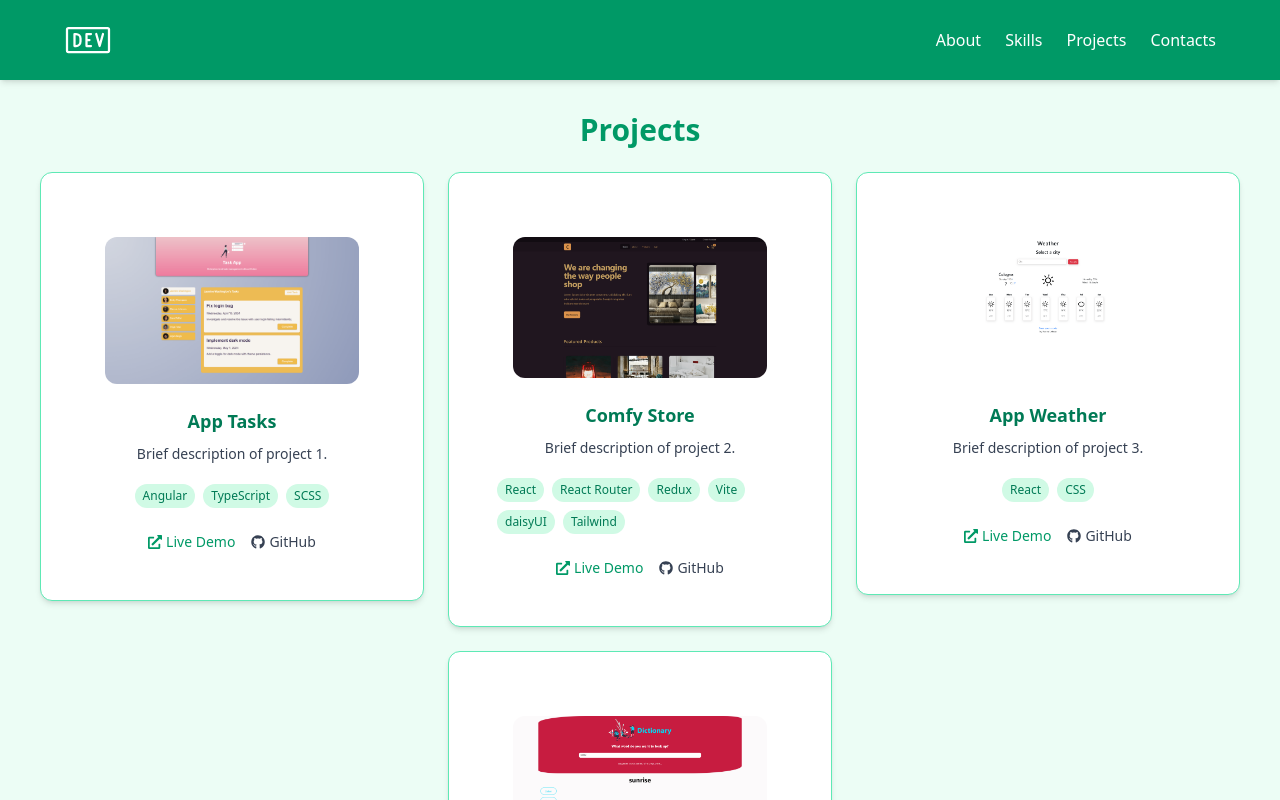
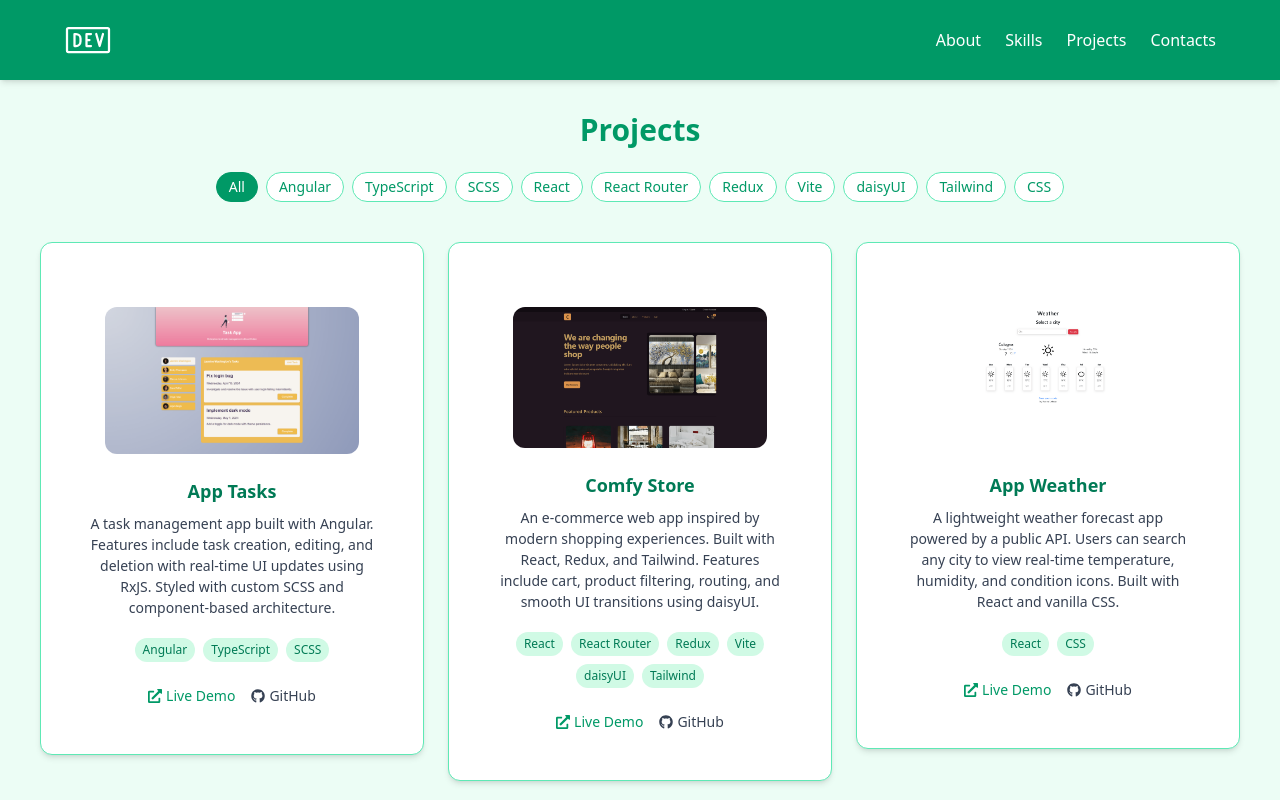
Before and after one commit to Yko-koshka/my-portfolio, a React (Vite) app: page /projects in a window 1280 px wide. Shown: the top 800 px of the page. Built offline with nearby package versions, Linux system fonts and the light colour scheme.

Commit message:
implemented project descriptions, tag-based filtering, and added tags array

```diff
--- a/src/data.ts
+++ b/src/data.ts
@@ -8,37 +8,45 @@ export const projects: Project[] = [
   {
     id: 1,
     title: 'App Tasks',
-    description: 'Brief description of project 1.',
+    description:
+      'A task management app built with Angular. Features include task creation, editing, and deletion with real-time UI updates using RxJS. Styled with custom SCSS and component-based architecture.',
     stack: ['Angular', 'TypeScript', 'SCSS'],
     imgSrc: project1Img,
     githubLink: 'https://github.com/Yko-koshka/app-task-angular.github.io',
     demoLink: 'https://rococo-stroopwafel-5c3b4e.netlify.app/',
+    tags: ['dashboard', 'productivity', 'angular'],
   },
   {
     id: 2,
     title: 'Comfy Store',
-    description: 'Brief description of project 2.',
+    description:
+      'An e-commerce web app inspired by modern shopping experiences. Built with React, Redux, and Tailwind. Features include cart, product filtering, routing, and smooth UI transitions using daisyUI.',
     stack: ['React', 'React Router', 'Redux', 'Vite', 'daisyUI', 'Tailwind'],
     imgSrc: project2Img,
     githubLink: 'https://github.com/Yko-koshka/react-comfy-store',
     demoLink: 'https://superlative-naiad-f687ef.netlify.app/',
+    tags: ['ecommerce', 'frontend', 'react'],
   },
   {
     id: 3,
     title: 'App Weather',
-    description: 'Brief description of project 3.',
+    description:
+      'A lightweight weather forecast app powered by a public API. Users can search any city to view real-time temperature, humidity, and condition icons. Built with React and vanilla CSS.',
     stack: ['React', 'CSS'],
     imgSrc: project3Img,
     githubLink: 'https://github.com/Yko-koshka/react-weather-app',
     demoLink: 'https://verdant-tanuki-0af510.netlify.app/',
+    tags: ['weather', 'api', 'react'],
   },
   {
     id: 4,
     title: 'App Dictionary',
-    description: 'Brief description of project 4.',
+    description:
+      'A dictionary app allowing users to search for word meanings, phonetics, and audio pronunciation. Built with React and CSS, it fetches data from a public dictionary API.',
     stack: ['React', 'CSS'],
     imgSrc: project4Img,
     githubLink: 'https://github.com/Yko-koshka/react-dictionary-app',
     demoLink: 'https://bejewelled-bienenstitch-4e6407.netlify.app/',
+    tags: ['dictionary', 'api', 'react'],
   },
 ];
--- a/src/pages/Projects.tsx
+++ b/src/pages/Projects.tsx
@@ -1,8 +1,18 @@
-import { motion } from 'framer-motion';
+import { useState } from 'react';
+import { motion, AnimatePresence } from 'framer-motion';
 import { projects } from '../data';
 import { FaGithub, FaExternalLinkAlt } from 'react-icons/fa';
 
+const allTags = ['All', ...new Set(projects.flatMap((p) => p.stack))];
+
 const Projects = () => {
+  const [activeTag, setActiveTag] = useState('All');
+
+  const filteredProjects =
+    activeTag === 'All'
+      ? projects
+      : projects.filter((project) => project.stack.includes(activeTag));
+
   return (
     <section className="py-28 bg-emerald-50 text-emerald-900 text-center">
       <motion.div
@@ -10,12 +20,56 @@ const Projects = () => {
         animate={{ opacity: 1, y: 0 }}
         transition={{ duration: 0.6, ease: 'easeOut' }}
       >
-        <h2 className="text-3xl font-bold text-center text-emerald-600">
-          Projects
-        </h2>
-        <div className="flex justify-center flex-wrap gap-6 mt-6">
-          {projects.map((project) => (
-            <motion.div key={project.id} whileHover={{ scale: 1.05 }}>
+        <h2 className="text-3xl font-bold text-emerald-600">Projects</h2>
+
+        {/* Filter Controls */}
+        <div className="mt-6">
+          {/* Mobile: Dropdown */}
+          <div className="block sm:hidden">
+            <select
+              value={activeTag}
+              onChange={(e) => setActiveTag(e.target.value)}
+              className="p-2 border border-emerald-300 rounded-md text-emerald-700 bg-white"
+            >
+              {allTags.map((tag) => (
+                <option key={tag} value={tag}>
+                  {tag}
+                </option>
+              ))}
+            </select>
+          </div>
+
+          {/* Desktop: Buttons */}
+          <div className="hidden sm:flex flex-wrap justify-center gap-2">
+            {allTags.map((tag) => (
+              <button
+                key={tag}
+                onClick={() => setActiveTag(tag)}
+                className={`text-sm px-3 py-1 rounded-full border ${
+                  activeTag === tag
+                    ? 'bg-emerald-600 text-white border-emerald-600'
+                    : 'bg-white text-emerald-600 border-emerald-300 hover:bg-emerald-100'
+                } transition-all`}
+              >
+                {tag}
+              </button>
+            ))}
+          </div>
+        </div>
+
+        {/* Project Cards */}
+        <div className="flex justify-center flex-wrap gap-6 mt-10">
+          <AnimatePresence mode="wait">
+            {filteredProjects.map((project) => (
+              <motion.div
+                key={project.id}
+                layout
+                initial={{ opacity: 0, y: 20 }}
+                animate={{ opacity: 1, y: 0 }}
+                exit={{ opacity: 0, y: -20 }}
+                transition={{ duration: 0.3 }}
+                whileHover={{ scale: 1.05 }}
+              >
                 <div className="card bg-white p-6 rounded-xl shadow-md border border-emerald-300 w-96">
                   <figure className="px-10 pt-10">
                     <img
@@ -29,7 +83,7 @@ const Projects = () => {
                       {project.title}
                     </h3>
                     <p className="text-gray-700">{project.description}</p>
-                  <div className="mt-3 flex flex-wrap gap-2">
+                    <div className="mt-3 flex flex-wrap gap-2 justify-center">
                       {project.stack.map((tech, idx) => (
                         <span
                           key={idx}
@@ -61,6 +115,7 @@ const Projects = () => {
                 </div>
               </motion.div>
             ))}
+          </AnimatePresence>
         </div>
       </motion.div>
     </section>
--- a/src/types/projects.ts
+++ b/src/types/projects.ts
@@ -6,4 +6,5 @@ export type Project = {
   imgSrc: string;
   githubLink: string;
   demoLink: string;
+  tags: string[];
 };
--- a/tsconfig.json
+++ b/tsconfig.json
@@ -1,6 +1,7 @@
 {
   "compilerOptions": {
-    "target": "es5",
+    "target": "es2015", // or "es6"
+    "downlevelIteration": true, // optional but helpful
     "lib": ["dom", "esnext"],
     "allowJs": true,
     "skipLibCheck": true,
@@ -11,6 +12,7 @@
     "jsx": "react-jsx",
     "outDir": "./dist",
     "baseUrl": "./",
+
     "paths": {
       "@/*": ["src/*"]
     }
```
Lines whose indentation alone changed are shown as unchanged.
